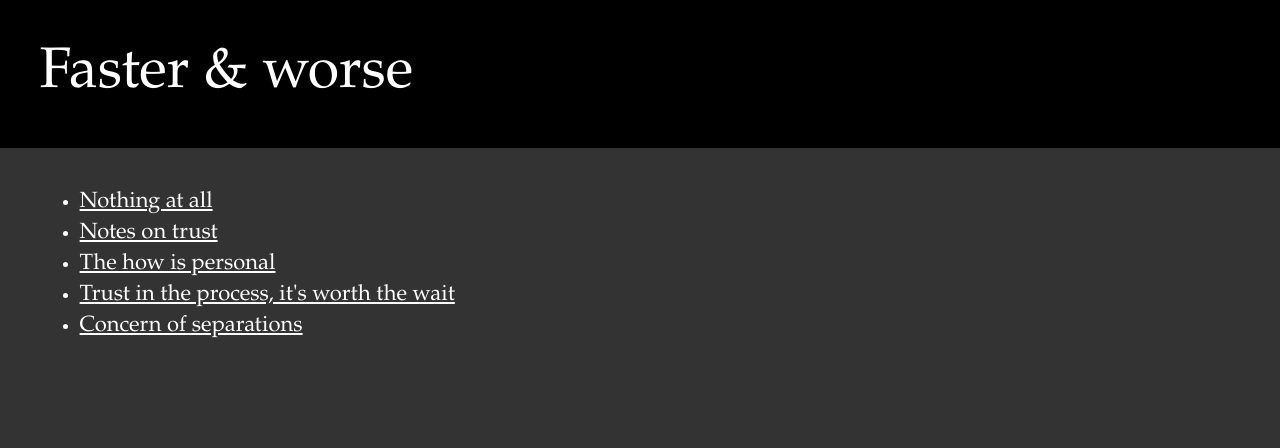
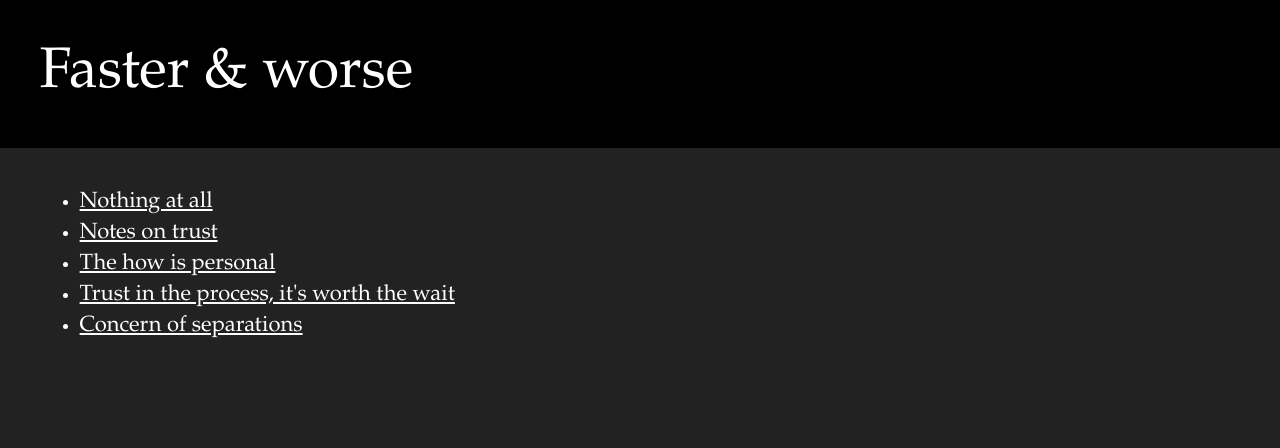
Before and after one commit to stevesydney/fasterandworse, a PHP site: page /index.php in a window 1280 px wide. Shown: the top 448 px of the page. Run offline with PHP 8.4, Linux system fonts and the light colour scheme.

Commit message:
Darker mode

```diff
--- a/main.css
+++ b/main.css
@@ -1,6 +1,6 @@
 :root {
   font-family: Palatino,"Palatino Linotype","Palatino LT STD","Book Antiqua",Georgia,serif;
-  background-color: #333333;
+  background-color: #222222;
   color: #ffffff;
   font-size: 22px;
   line-height: 1.4;
```
